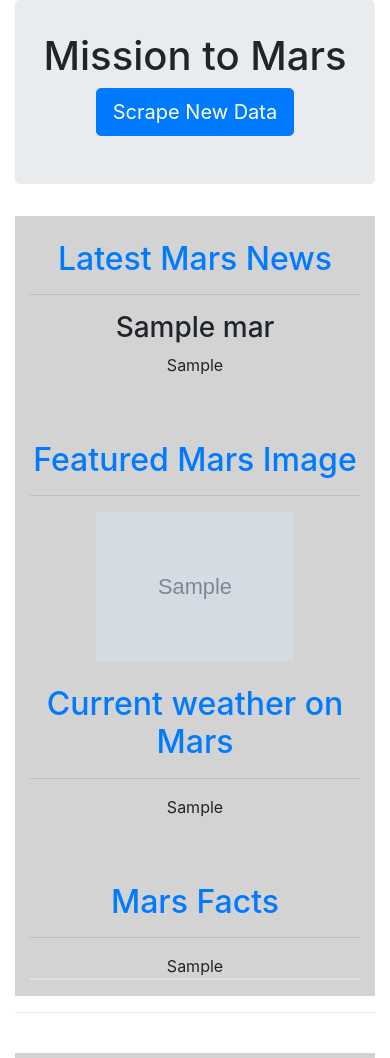
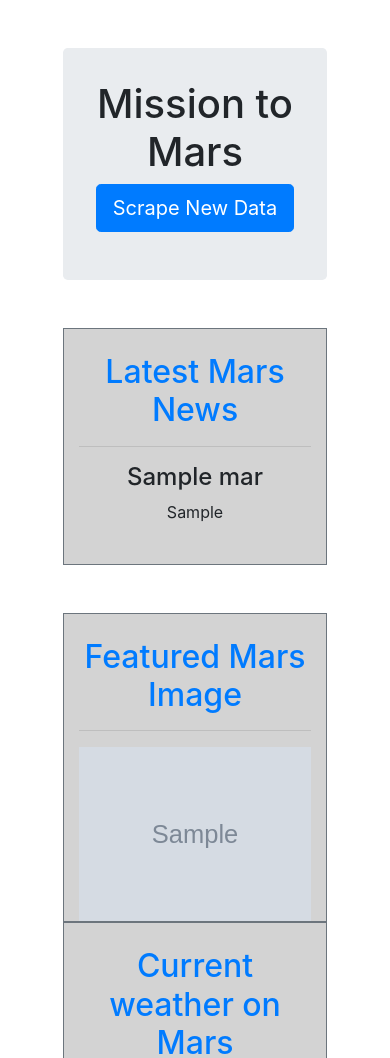
Before and after one commit to ZL14E161110/HW13---Web-Scraping-and-Document-Databases, a Flask app: page / in a window 390 px wide. Shown: the top 1058 px of the page. Run offline with Flask 2, Linux system fonts and the light colour scheme; grey boxes marked "Sample" are stand-in pictures; a database or web service that is not in the repository returns one stand-in record (values such as "Sample title"); some libraries are stand-ins or nearby versions; grey boxes are pictures that could not be loaded.

Commit message:
update html template

```diff
--- a/templates/index.html
+++ b/templates/index.html
@@ -12,18 +12,19 @@
 
 <body>
   <div class="container text-center">
-  	<div class="jumbotron text-center">
+  	<div class="jumbotron text-center ml-5 mt-5 mr-5 mb-5">
     	<h1>Mission to Mars</h1>
         <p><a class="btn btn-primary btn-lg" href="/scrape" role="button">Scrape New Data</a></p>
     </div>
+  </div>
 
-  <div class="container-fluid">
-	<div class="row">
-	  <div class="col-lg-12 mb-6" style="background-color:lightgrey;">
+  <div class="container text-center">
+	<div class="row ml-5 mt-5 mr-5 mb-5">
+	  <div class="col-lg-12 mb-6  border border-secondary" style="background-color:lightgrey;">
 	    <div class="thumbnail">
 	      <h2 class="text-primary pt-4">Latest Mars News</h2>
 	      <hr>
-	      <h3>{{mars.news_title}}</h3>
+	      <h4>{{mars.news_title}}</h4>
 	      <p>{{mars.news_p}}</p>
 	      <br>
 	    </div>
@@ -31,22 +32,20 @@
 	</div>
   </div>
 
-  <div class="container-fluid">
-    <div class="row text-center">
-      <div class="col-lg-6 mb-6" style="background-color:lightgrey;">
+  <div class="container text-center">
+    <div class="row text-center ml-5 mt-5 mr-5 mb-5">
+      <div class="col-lg-6 mb-6  border border-secondary" style="background-color:lightgrey;">
         <h2 class="text-primary pt-4">Featured Mars Image</h2>
         <hr>
 		<a href={{mars.featured_image_url}}>
-          <img class="img-responsive" src={{mars.featured_image_url}} alt="Mars' Featured Image" style="width:60%"></a>
+          <img class="img-responsive" src={{mars.featured_image_url}} alt="Mars' Featured Image" style="width:100%"></a>
       </div>
       <hr>
       <br>
-      <div class="col-lg-6 mb-6" style="background-color:lightgrey;">
-        <div>
+      <div class="col-lg-6 mb-6 border border-secondary" style="background-color:lightgrey;">
        	<h2 class="text-primary pt-4">Current weather on Mars</h2>
         <hr>
 		<p>{{mars.mars_weather}}</p>
-		</div>
 		<br>
         <div>
           <h2 class="text-primary pt-4">Mars Facts</h2>
@@ -61,17 +60,16 @@
   <hr>
   <p></p>
   <br>
-  <div class="container-fluid">
-	<div class="row text-center">
-      <div class="col-lg-12" style="background-color:lightgrey;">
+  <div class="container text-center">
+	<div class="row ml-5 mt-5 mr-5 mb-5">
+      <div class="col-md-12 border border-secondary" style="background-color:lightgrey;">
       	<h2 class="text-primary pt-4 text-center">Mars Hemispheres</h2>
-        <hr>
-        <p></p>
+      </div>
       {% for item in mars.hemisphere_image_urls %}
-        <div class="col-md-6 text-center ml-5">
-          <h5 class="text-info pt-4 pl-4">{{item.title}}</h5>
-          <a href={{item.linka}}>
-            <img class="img-responsive" src="item.linka" alt={{item.title}} style="width:100%">
+      <div class="col-md-6 border border-secondary" style="background-color:lightgrey;">
+        <h5 class="text-info">{{item.title}}</h5>
+        <a href={{item.img_url}}>
+          <img class="img-responsive" src={{item.img_url}} alt={{item.title}} style="width:100%">
         </a>
       </div>
         {% endfor %}
```
Lines whose indentation alone changed are shown as unchanged.
